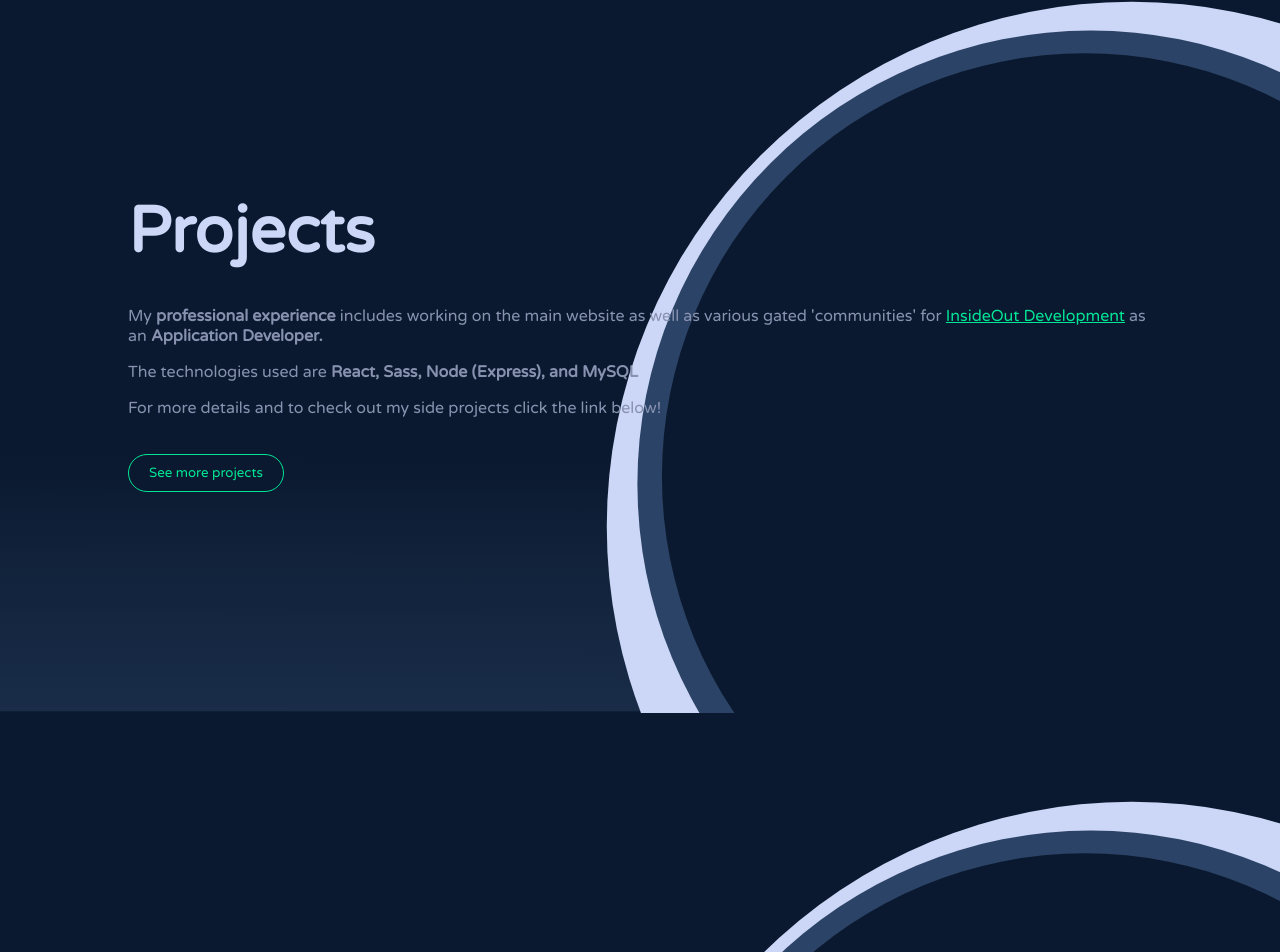
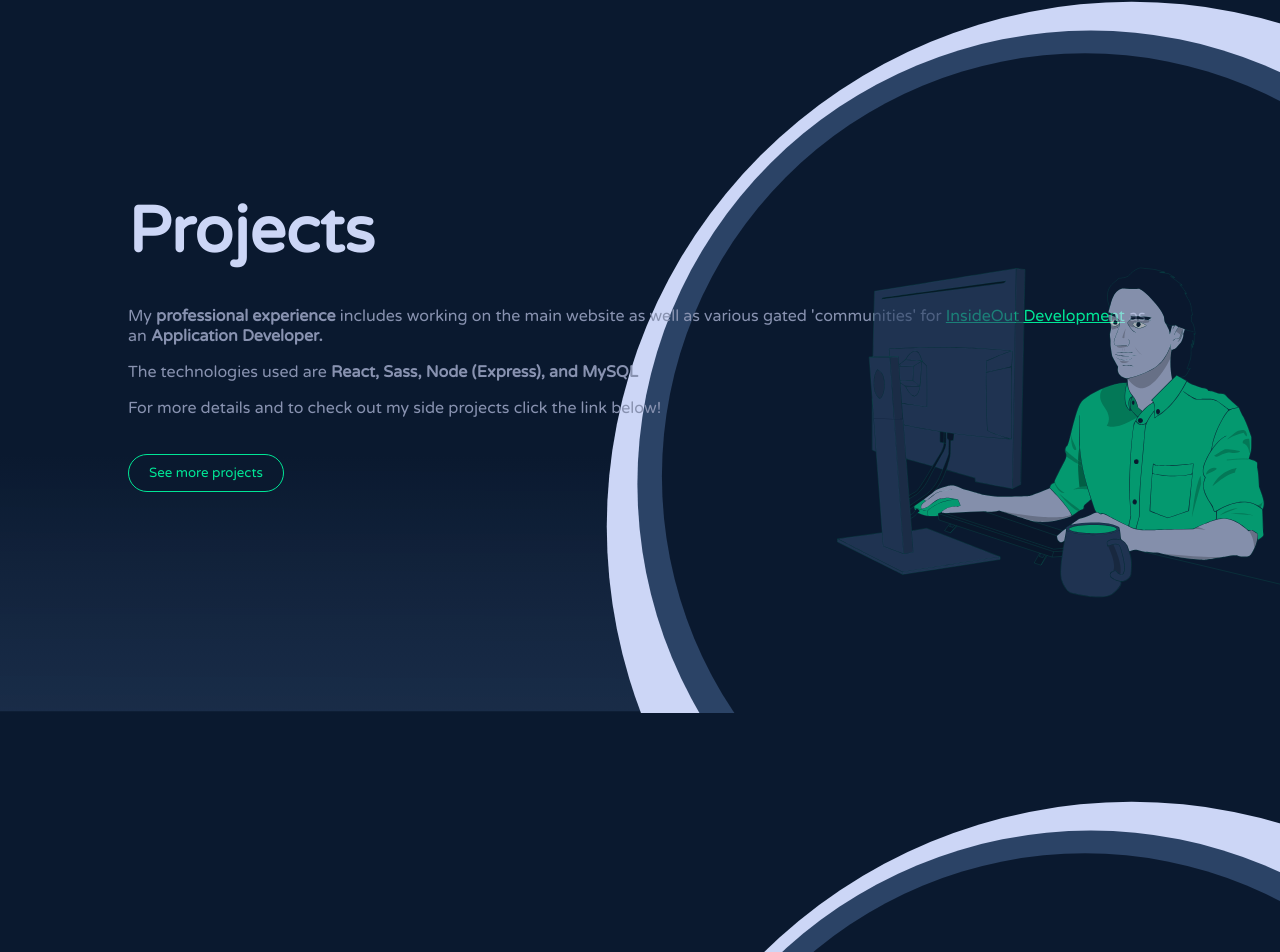
Before and after one commit to Verwiel/Portfolio, a React (Create React App) app in the folder client/: page /#hero in a window 1280 px wide. Shown: the part 1687-2639 px from the top of the page. Built offline with nearby package versions, Linux system fonts and the light colour scheme.

Commit message:
added projects image

```diff
--- a/client/src/components/ProjectsSection.js
+++ b/client/src/components/ProjectsSection.js
@@ -1,5 +1,6 @@
 import React from 'react'
 import { Link } from 'react-router-dom'
+import ProjectsDrawing from '../assets/projects-drawing.svg'
 
 const ProjectsSection = () => {
   return (
@@ -15,8 +16,7 @@ const ProjectsSection = () => {
       <Link to='/portfolio'>
         <button className='btn-green'>See more projects</button>
       </Link>
-      {/* Image of */}
-      {/* <img className='home-background' src={HeadshotDrawing} /> */}
+      <img className='home-background' src={ProjectsDrawing} />
     </article>
   )
 }
```
Also changed, not shown: client/src/assets/about-me-drawing.svg, client/src/assets/projects-drawing.svg.
